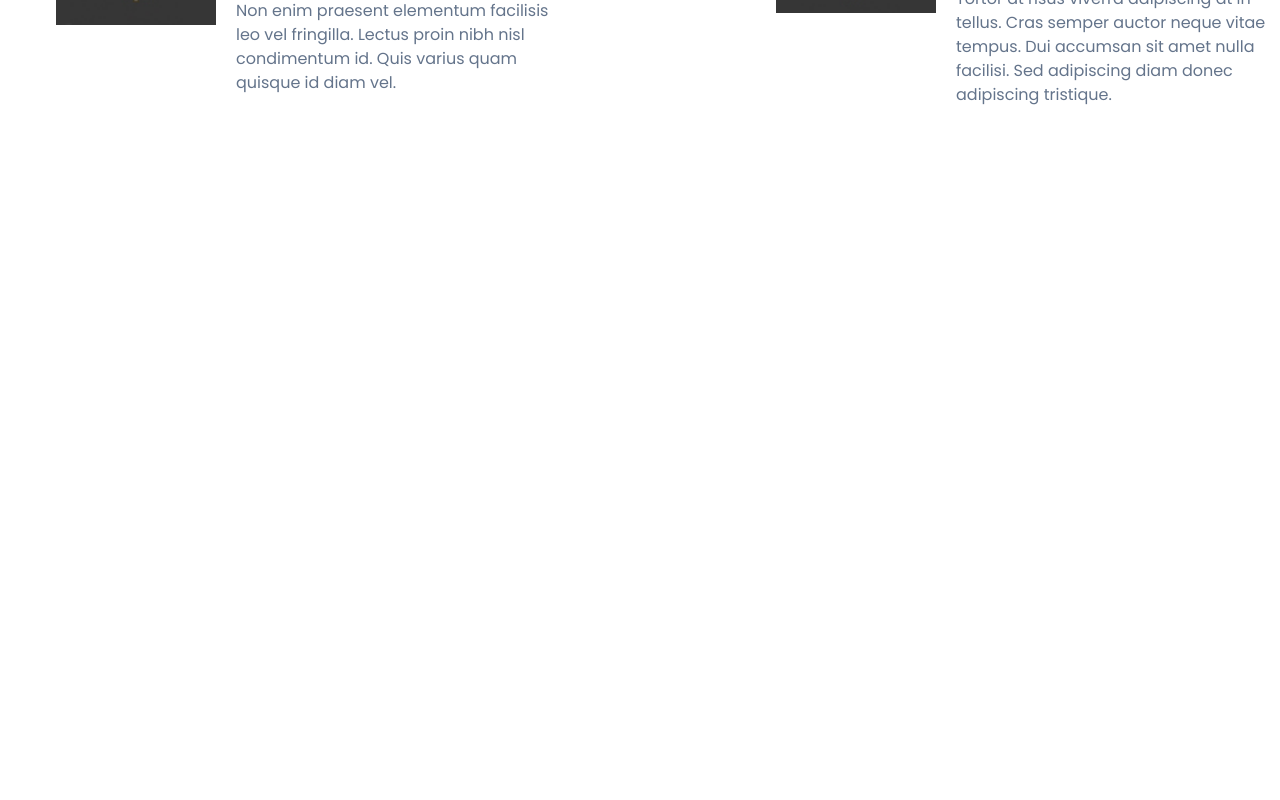
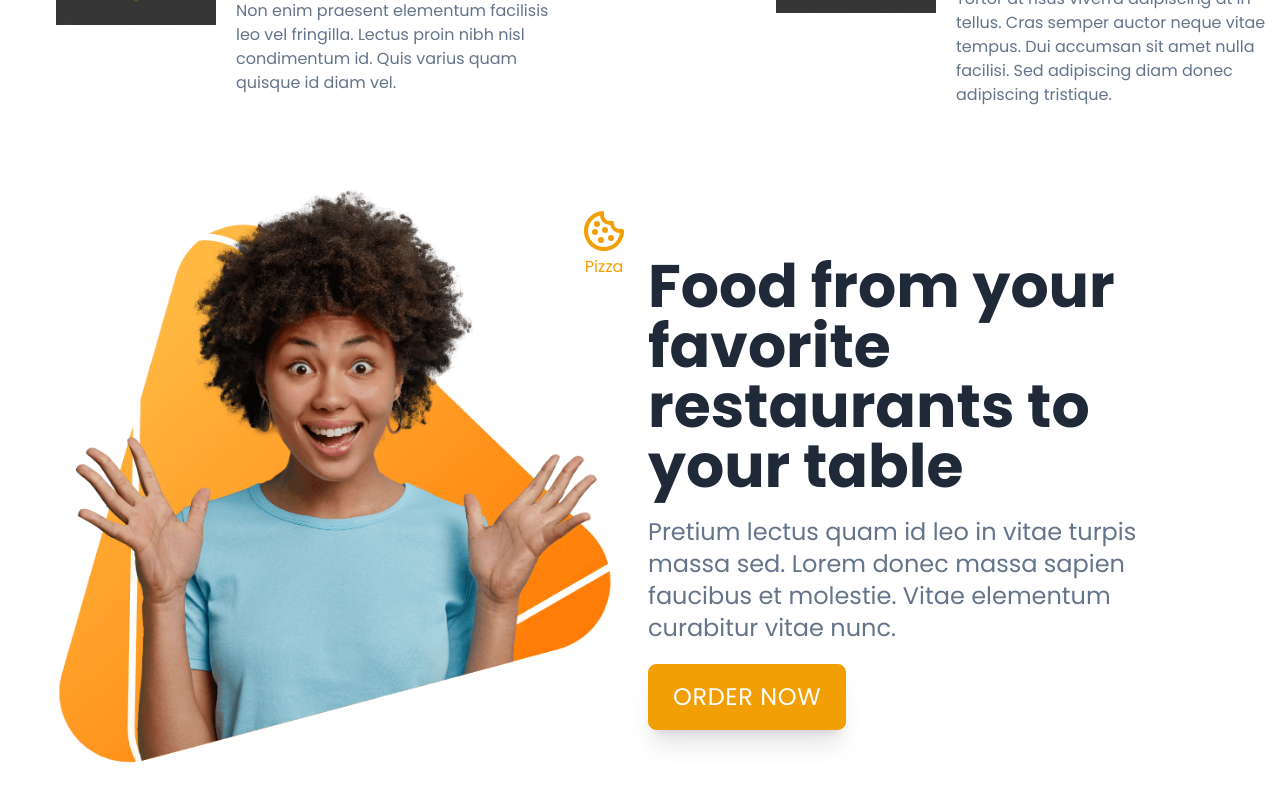
Before and after one commit to HasithKovinda/pizzify, a React (Vite) app: page / in a window 1280 px wide. Shown: the part 2067-2867 px from the top of the page. Before the commit the page ends 2174 px from the top, so only its background shows below. Built offline with nearby package versions, Linux system fonts and the light colour scheme.

Commit message:
add favorite section

```diff
--- a/src/App.tsx
+++ b/src/App.tsx
@@ -1,6 +1,7 @@
 import Hero from "./UI/Hero";
 import NavBar from "./UI/NavBar";
 import Works from "./UI/Works";
+import Favorite from "./components/Favorite";
 import Restaurants from "./components/Restaurants";
 
 function App() {
@@ -10,6 +11,7 @@ function App() {
       <Hero />
       <Works />
       <Restaurants />
+      <Favorite />
     </>
   );
 }
--- /dev/null
+++ b/src/components/Favorite.tsx
@@ -0,0 +1,38 @@
+import { BiCookie } from "react-icons/bi";
+import favorite from "../asserts/fourite.png";
+
+function Favorite() {
+  return (
+    <section
+      className="md:flex md:items-center md:justify-between mt-20
+     mx-auto w-full text-center px-14 md:max-w-screen-2xl "
+    >
+      <div className="xl:relative">
+        <img
+          src={favorite}
+          alt="favorite"
+          className="h-96 w-96 block mx-auto xl:h-full xl:w-full object-cover"
+        />
+        <div className="hidden xl:block xl:absolute xl:right-5 xl:top-5">
+          <BiCookie className="text-5xl text-primary" />
+          <span className="text-primary">Pizza</span>
+        </div>
+      </div>
+      <div className="max-w-sm xl:max-w-xl">
+        <h1 className="heading text-4xl md:text-left lg:text-6xl">
+          Food from your favorite restaurants to your table
+        </h1>
+        <p className="text-lightGray text-center md:text-left text-2xl">
+          Pretium lectus quam id leo in vitae turpis massa sed. Lorem donec
+          massa sapien faucibus et molestie. Vitae elementum curabitur vitae
+          nunc.
+        </p>
+        <button className=" text-2xl btn text-white mx-auto md:m-0 md:mt-5 tracking-wide uppercase border border-primary py-4 px-6 mt-5 block rounded-lg hover:text-primary shadow-xl">
+          order now
+        </button>
+      </div>
+    </section>
+  );
+}
+
+export default Favorite;
--- a/tailwind.config.js
+++ b/tailwind.config.js
@@ -10,9 +10,6 @@ export default {
         primary: "#f29f05",
         lightGray: "#64748b",
       },
-      backgroundImage: {
-        linearGradient: "30deg, #f29f05 50%, transparent 50%",
-      },
     },
   },
   plugins: [],
```
Also changed, not shown: src/asserts/fourite.png (added).
